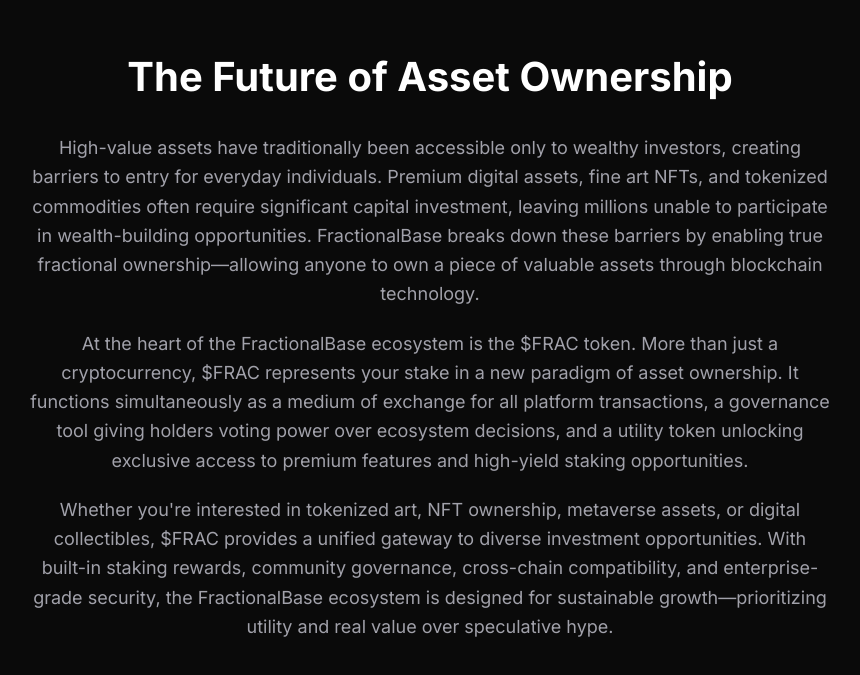
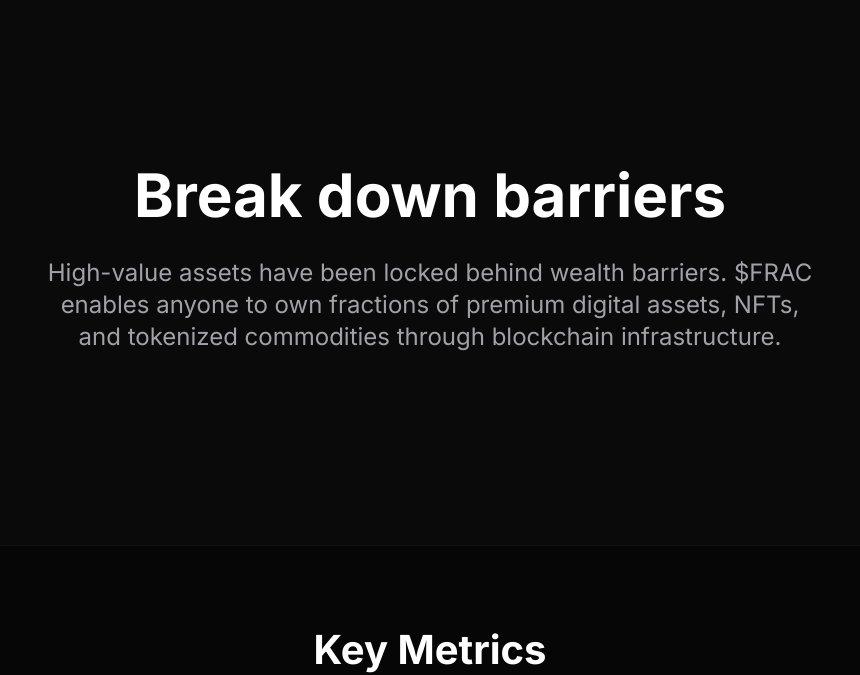
Before and after one commit to krushi5188/frac-website, a Next.js app: page / in a window 1280 px wide. Shown: the part 889-1564 px from the top of the page, without its empty margins (210-1070 px from the left). Built offline with nearby package versions, Linux system fonts and the light colour scheme.

Commit message:
Auto-commit: Agent tool execution

```diff
--- a/src/components/sections/OverviewSection.tsx
+++ b/src/components/sections/OverviewSection.tsx
@@ -1,58 +1,35 @@
 'use client'
 
 import { motion } from 'framer-motion'
-import { fadeInUp, staggerContainer } from '@/lib/animations'
+import { fadeInUp } from '@/lib/animations'
 
 export default function OverviewSection() {
   return (
     <section
       id="overview"
-      className="py-section md:py-section px-5 bg-bg-dark"
+      className="py-32 md:py-48 px-5 bg-bg-dark"
     >
-      <div className="max-w-container mx-auto text-center">
+      <div className="max-w-4xl mx-auto text-center space-y-8">
         <motion.h2
           initial="hidden"
           whileInView="visible"
           viewport={{ once: true, margin: '-100px' }}
           variants={fadeInUp}
-          className="text-section md:text-section font-bold text-white mb-8"
+          className="text-5xl md:text-6xl font-bold text-white leading-tight"
         >
-          The Future of Asset Ownership
+          Break down barriers
         </motion.h2>
 
-        <motion.div
+        <motion.p
           initial="hidden"
           whileInView="visible"
           viewport={{ once: true, margin: '-100px' }}
-          variants={staggerContainer}
-          className="max-w-content mx-auto space-y-5"
+          variants={fadeInUp}
+          transition={{ delay: 0.2 }}
+          className="text-xl md:text-2xl text-text-secondary leading-relaxed font-light max-w-3xl mx-auto"
         >
-          <motion.p variants={fadeInUp} className="text-lg text-text-secondary leading-relaxed">
-            High-value assets have traditionally been accessible only to wealthy investors, creating
-            barriers to entry for everyday individuals. Premium digital assets, fine art NFTs, and
-            tokenized commodities often require significant capital investment, leaving millions unable to
-            participate in wealth-building opportunities. FractionalBase breaks down these barriers
-            by enabling true fractional ownership—allowing anyone to own a piece of valuable assets
-            through blockchain technology.
-          </motion.p>
-
-          <motion.p variants={fadeInUp} className="text-lg text-text-secondary leading-relaxed">
-            At the heart of the FractionalBase ecosystem is the $FRAC token. More than just a
-            cryptocurrency, $FRAC represents your stake in a new paradigm of asset ownership. It
-            functions simultaneously as a medium of exchange for all platform transactions, a
-            governance tool giving holders voting power over ecosystem decisions, and a utility
-            token unlocking exclusive access to premium features and high-yield staking
-            opportunities.
-          </motion.p>
-
-          <motion.p variants={fadeInUp} className="text-lg text-text-secondary leading-relaxed">
-            Whether you're interested in tokenized art, NFT ownership, metaverse assets, or digital
-            collectibles, $FRAC provides a unified gateway to diverse investment opportunities.
-            With built-in staking rewards, community governance, cross-chain compatibility, and
-            enterprise-grade security, the FractionalBase ecosystem is designed for sustainable
-            growth—prioritizing utility and real value over speculative hype.
-          </motion.p>
-        </motion.div>
+          High-value assets have been locked behind wealth barriers. $FRAC enables anyone to own fractions of premium digital assets, NFTs, and tokenized commodities through blockchain infrastructure.
+        </motion.p>
       </div>
     </section>
   )
```
